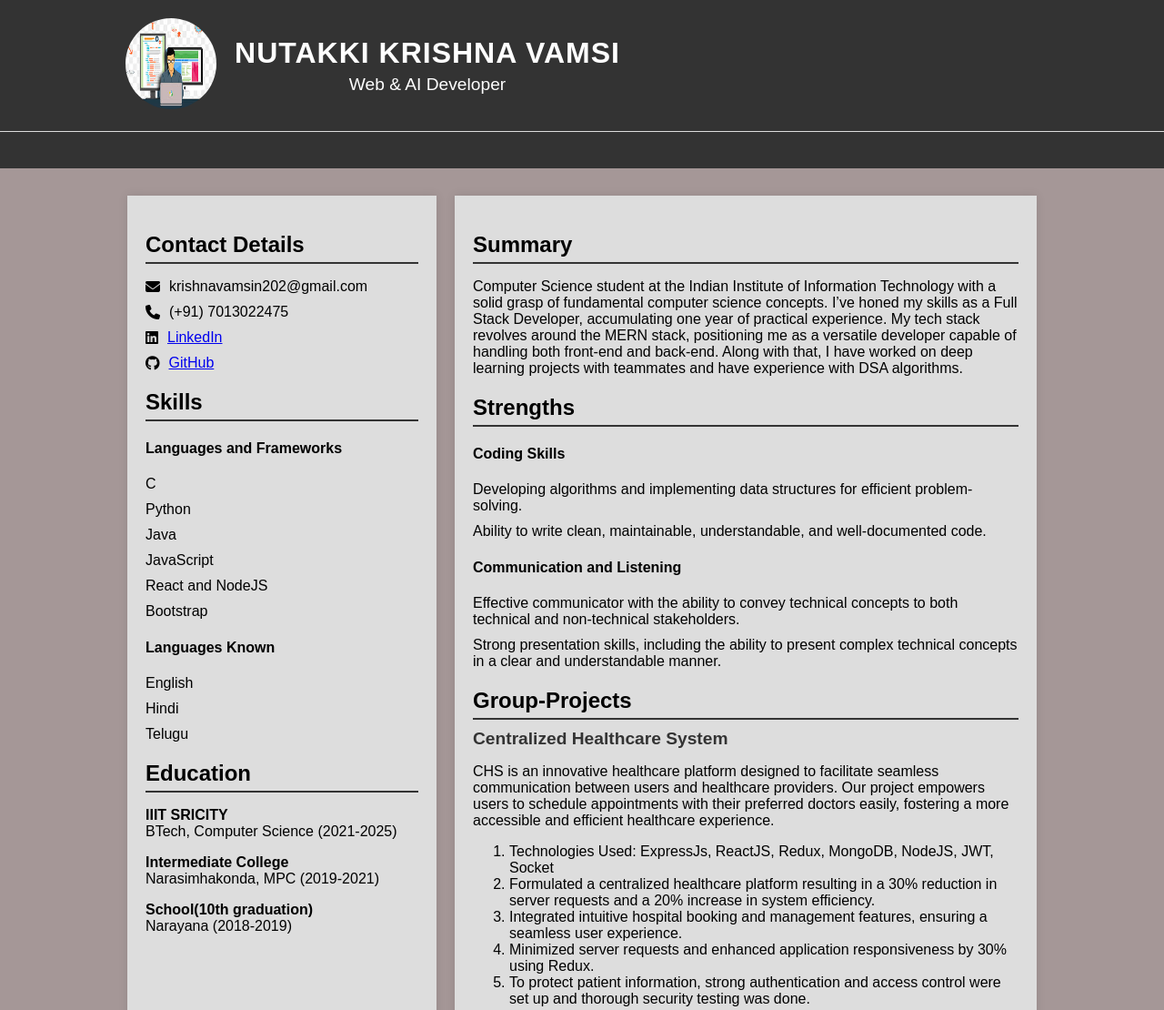
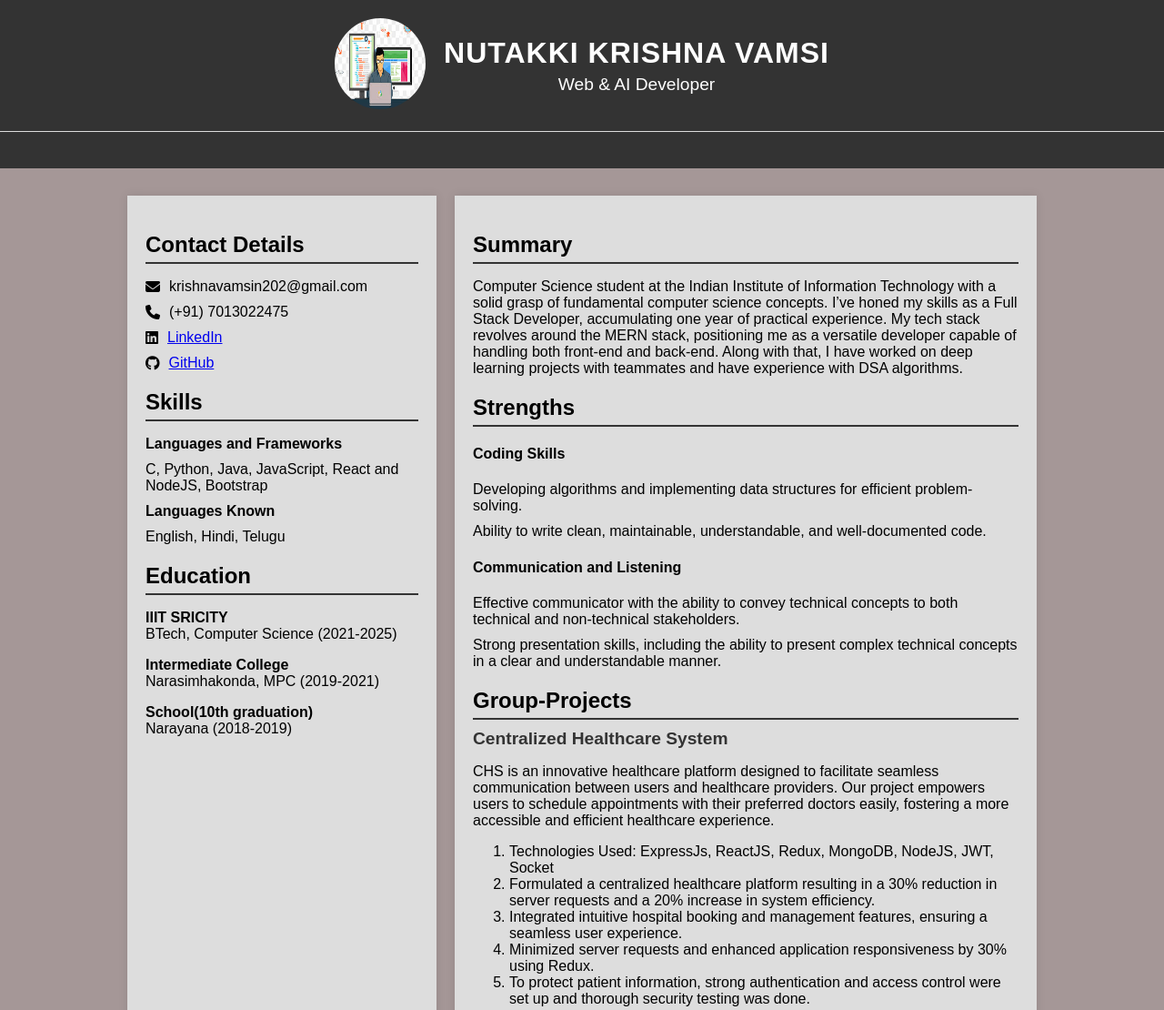
Before and after one commit to krishnavamsi-nk/resume, a plain HTML site: page index.html in a window 1280 px wide. Shown: the top 1110 px of the page at 91% size. Drawn offline with Linux system fonts and the light colour scheme.

Commit message:
modified:   index.html 	modified:   style.css

```diff
--- a/index.html
+++ b/index.html
@@ -24,28 +24,19 @@
             <section class="contact">
                 <h2>Contact Details</h2>
                 <ul>
-                    <li><i class="fa-solid fa-envelope"></i> krishnavamsin202@gmail.com</li>
-                    <li><i class="fa-solid fa-phone"></i> (+91) 7013022475</li>
-                    <li><i class="fa-brands fa-linkedin"></i> <a href="https://www.linkedin.com/in/krishna-vamsi-nutakki-0076b6292/">LinkedIn</a></li>
-                    <li><i class="fa-brands fa-github"></i> <a href="https://github.com/krishnavamsi-nk">GitHub</a></li>
+                    <li><i class="fas fa-envelope"></i> krishnavamsin202@gmail.com</li>
+                    <li><i class="fas fa-phone"></i> (+91) 7013022475</li>
+                    <li><i class="fab fa-linkedin"></i> <a href="https://www.linkedin.com/in/krishna-vamsi-nutakki-0076b6292/">LinkedIn</a></li>
+                    <li><i class="fab fa-github"></i> <a href="https://github.com/krishnavamsi-nk">GitHub</a></li>
                 </ul>
             </section>
             <section class="skills">
                 <h2>Skills</h2>
                 <ul>
-                    <h4>Languages and Frameworks</h4>
-                    <li>C</li>
-                    <li>Python</li>
-                    <li>Java</li>
-                    <li>JavaScript</li>
-                    <li>React and NodeJS</li>
-                    <li>Bootstrap</li>
-                </ul>
-                <h4>Languages Known</h4>
-                <ul>
-                    <li>English</li>
-                    <li>Hindi</li>
-                    <li>Telugu</li>
+                    <li><strong>Languages and Frameworks</strong></li>
+                    <li>C, Python, Java, JavaScript, React and NodeJS, Bootstrap</li>
+                    <li><strong>Languages Known</strong></li>
+                    <li>English, Hindi, Telugu</li>
                 </ul>
             </section>
             <section class="education">
--- a/style.css
+++ b/style.css
@@ -3,7 +3,7 @@ body {
     margin: 0;
     padding: 0;
     background-color: rgb(165, 151, 151);
-    /* max-width : 1080px; */
+
 }
 
 header {
@@ -14,9 +14,6 @@ header {
 
 .header-content {
     display: flex;
-    align-items: center;
-    /* justify-content: space-between; */
-    max-width: 800px;
     margin: 0 10px 0;
 }
 
@@ -25,7 +22,7 @@ header {
     height: 100px;
     border-radius: 50%;
     margin-right: 20px;
-    /* margin-left : 200px; */
+
 }
 
 .header-text {
@@ -38,7 +35,7 @@ header {
 .header-content{
     display : flex;
     justify-content: center;
-    align-items: center;
+
 }
 
 header h1 {
```
